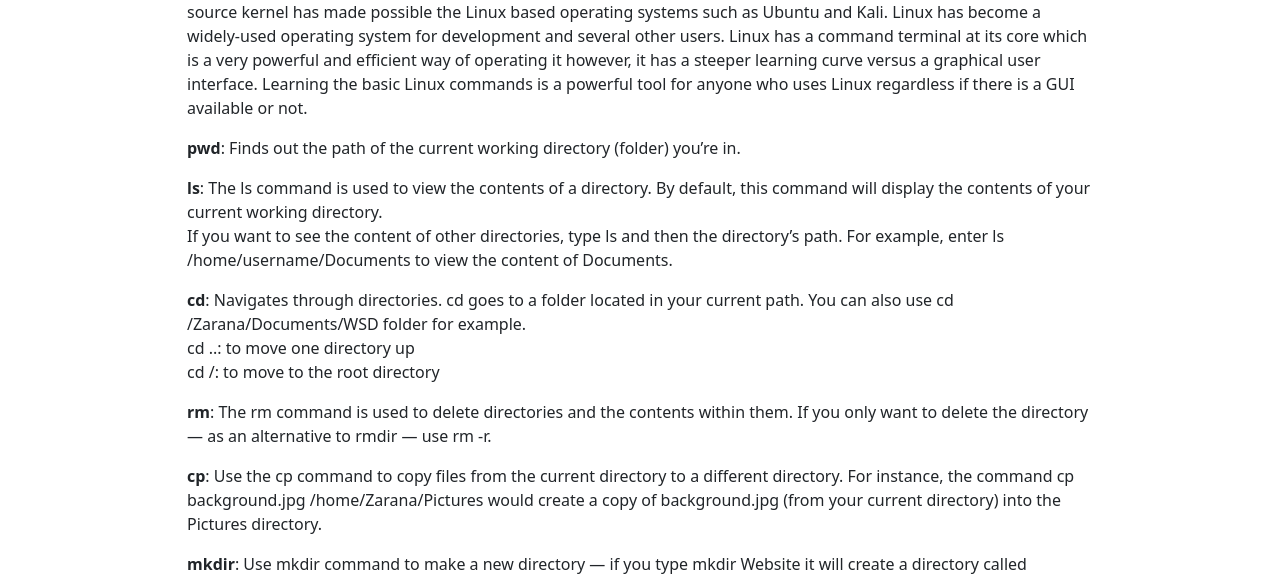
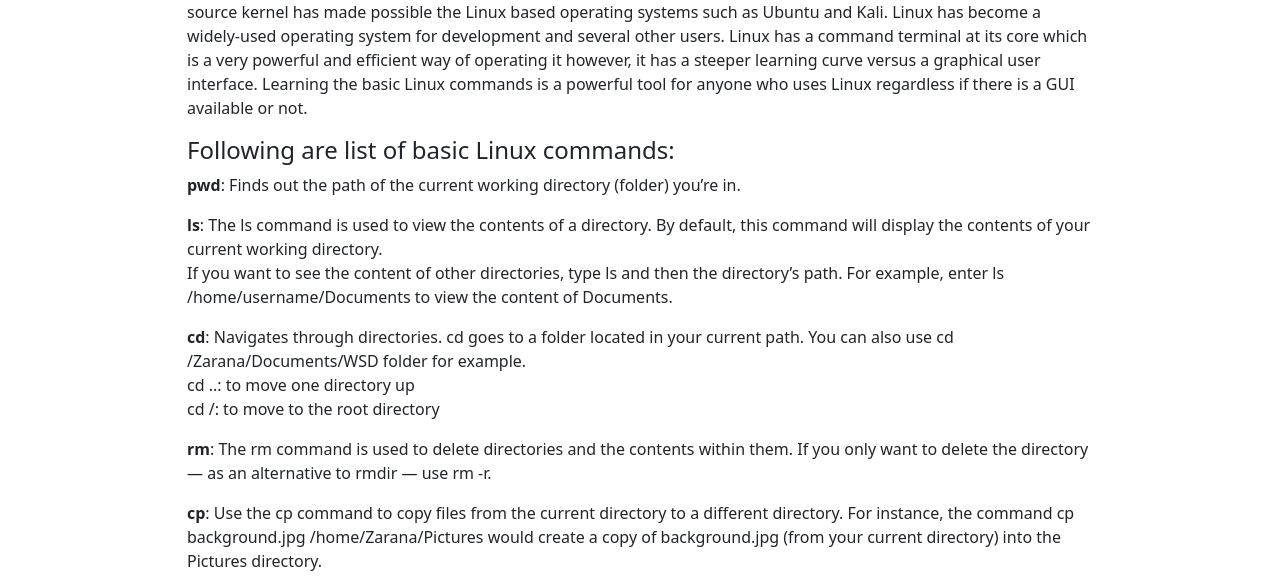
Before and after one commit to JaySRT/Docker_Linux_containerization_website, a plain HTML site: page linux_command.html in a window 1280 px wide. Shown: the part 176-757 px from the top of the page. Drawn offline with nearby package versions, Linux system fonts and the light colour scheme.

Commit message:
Feature: Updated title for linux_command.html

```diff
--- a/linux_command.html
+++ b/linux_command.html
@@ -69,6 +69,7 @@
                     however, it has a steeper learning curve versus a graphical user interface. Learning the basic Linux
                     commands is a powerful tool for anyone who uses Linux regardless if there is a GUI available or
                     not.</p>
+                <h4>Following are list of basic Linux commands:</h4>
                 <p><strong>pwd</strong>: Finds out the path of the current working directory (folder) you’re in.</p>
                 <p><strong>ls</strong>: The ls command is used to view the contents of a directory. By default, this
                     command will display the contents of your current working directory.
```
